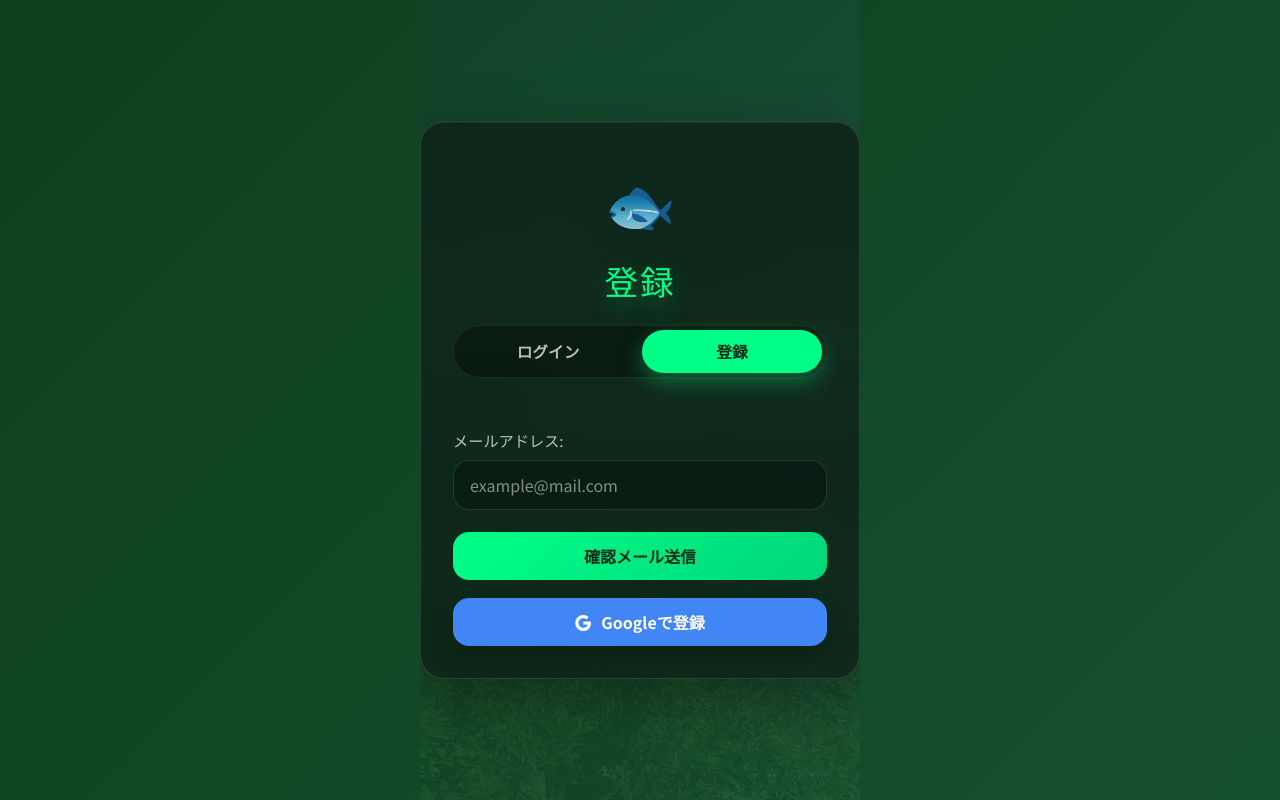
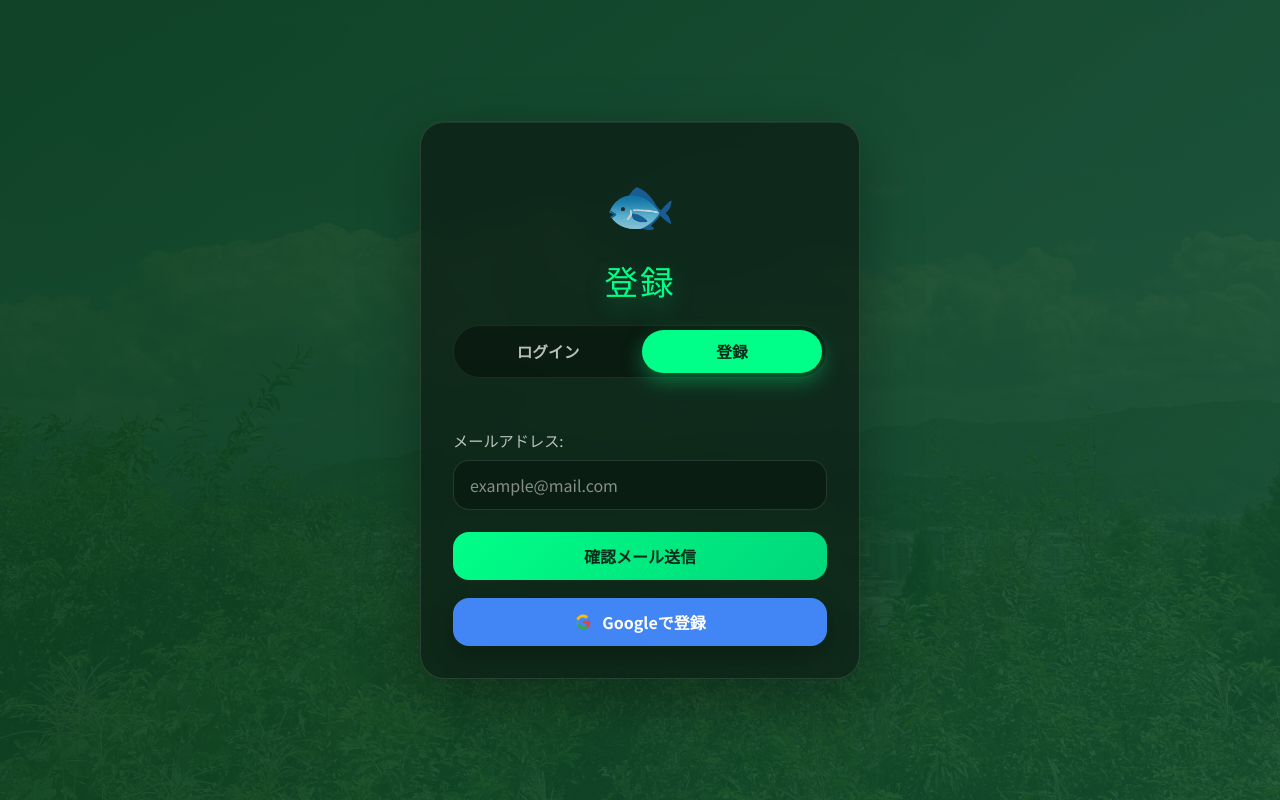
Before and after one commit to kota-kawa/Chat-Core, a Next.js app in the folder frontend/: page /register in a window 1280 px wide. Built offline with nearby package versions, Linux system fonts and the light colour scheme; no server answers.

Commit message:
ログインページの表示を改善

```diff
--- a/frontend/components/auth/auth_gateway_page.tsx
+++ b/frontend/components/auth/auth_gateway_page.tsx
@@ -1,4 +1,5 @@
 import Head from "next/head";
+import { Outfit } from "next/font/google";
 import { useEffect, useRef, useState, type MutableRefObject } from "react";
 
 type AuthMode = "login" | "register";
@@ -44,6 +45,12 @@ const MODE_CONFIG: Record<AuthMode, ModeConfig> = {
 const REDIRECT_DELAY_MS = 2000;
 const MODAL_AUTO_CLOSE_MS = 2000;
 const MODAL_CLOSE_ANIMATION_MS = 500;
+
+const authHeadingFont = Outfit({
+  subsets: ["latin"],
+  weight: ["400", "500", "600", "700"],
+  display: "swap"
+});
 
 type AuthGatewayPageProps = {
   initialMode: AuthMode;
@@ -130,11 +137,13 @@ export default function AuthGatewayPage({ initialMode }: AuthGatewayPageProps) {
         console.error("Error checking login state:", error);
       }
     };
-
-    void checkLoginState();
+    const checkTimerId = window.setTimeout(() => {
+      void checkLoginState();
+    }, 0);
 
     return () => {
       cancelled = true;
+      clearTimeout(checkTimerId);
       clearTimer(modalAutoCloseTimerRef);
       clearTimer(modalCloseAnimationTimerRef);
       clearTimer(redirectTimerRef);
@@ -229,19 +238,9 @@ export default function AuthGatewayPage({ initialMode }: AuthGatewayPageProps) {
         <meta charSet="UTF-8" />
         <meta name="viewport" content="width=device-width, initial-scale=1.0" />
         <title>AIチャット 認証</title>
-        <link rel="preconnect" href="https://fonts.googleapis.com" />
-        <link rel="preconnect" href="https://fonts.gstatic.com" crossOrigin="anonymous" />
-        <link
-          rel="stylesheet"
-          href="https://fonts.googleapis.com/css2?family=Outfit:wght@400;500;600;700&family=Noto+Sans+JP:wght@400;500;700&display=swap"
-        />
         <link rel="icon" type="image/webp" href="/static/favicon.webp" />
         <link rel="icon" type="image/png" href="/static/favicon.png" />
         <link rel="apple-touch-icon" sizes="180x180" href="/static/apple-touch-icon.png" />
-        <link
-          rel="stylesheet"
-          href="https://cdn.jsdelivr.net/npm/bootstrap-icons@1.10.5/font/bootstrap-icons.css"
-        />
       </Head>
 
       <div className="auth-page-root">
@@ -333,7 +332,32 @@ export default function AuthGatewayPage({ initialMode }: AuthGatewayPageProps) {
                 window.location.href = "/google-login";
               }}
             >
-              <i className="bi bi-google" /> <span id="googleBtnText">{config.googleLabel}</span>
+              <svg
+                className="google-icon"
+                viewBox="0 0 24 24"
+                width="18"
+                height="18"
+                aria-hidden="true"
+                focusable="false"
+              >
+                <path
+                  fill="#EA4335"
+                  d="M12 10.2v3.9h5.5c-.2 1.2-.9 2.2-1.9 3v2.5h3.1c1.8-1.6 2.8-4.1 2.8-7 0-.7-.1-1.5-.2-2.2H12z"
+                />
+                <path
+                  fill="#34A853"
+                  d="M12 22c2.7 0 5-0.9 6.6-2.4l-3.1-2.5c-.9.6-2 .9-3.4.9-2.6 0-4.8-1.7-5.6-4.1H3.3v2.6C4.9 19.8 8.2 22 12 22z"
+                />
+                <path
+                  fill="#4A90E2"
+                  d="M6.4 13.9c-.2-.6-.3-1.2-.3-1.9s.1-1.3.3-1.9V7.5H3.3C2.5 9 2 10.5 2 12s.5 3 1.3 4.5l3.1-2.6z"
+                />
+                <path
+                  fill="#FBBC05"
+                  d="M12 6.1c1.5 0 2.8.5 3.9 1.5l2.9-2.9C17 2.9 14.7 2 12 2 8.2 2 4.9 4.2 3.3 7.5l3.1 2.6c.8-2.4 3-4 5.6-4z"
+                />
+              </svg>
+              <span id="googleBtnText">{config.googleLabel}</span>
             </button>
           </div>
         </div>
@@ -372,9 +396,10 @@ export default function AuthGatewayPage({ initialMode }: AuthGatewayPageProps) {
         .auth-page-root {
           margin: 0;
           padding: 0;
-          font-family: "Outfit", "Noto Sans JP", "Hiragino Kaku Gothic ProN", "Segoe UI", sans-serif;
+          font-family: ${authHeadingFont.style.fontFamily}, var(--font-app-sans), "Segoe UI", sans-serif;
           background: linear-gradient(135deg, var(--bg-1), var(--bg-2));
           min-height: 100vh;
+          min-height: 100dvh;
           width: 100%;
           display: flex;
           justify-content: center;
@@ -382,6 +407,13 @@ export default function AuthGatewayPage({ initialMode }: AuthGatewayPageProps) {
           color: var(--text);
           overflow: hidden;
           position: relative;
+        }
+
+        .auth-page-root {
+          width: 100vw;
+          min-height: 100vh;
+          min-height: 100dvh;
+          isolation: isolate;
         }
 
         .auth-container {
@@ -536,6 +568,11 @@ export default function AuthGatewayPage({ initialMode }: AuthGatewayPageProps) {
           margin: 18px auto 0;
         }
 
+        .google-icon {
+          flex: 0 0 auto;
+          display: block;
+        }
+
         .google-btn:hover {
           transform: translateY(-1px);
           box-shadow: 0 16px 28px rgba(0, 0, 0, 0.25);
@@ -570,14 +607,18 @@ export default function AuthGatewayPage({ initialMode }: AuthGatewayPageProps) {
         }
 
         .chat-background {
-          position: absolute;
-          top: 0;
-          left: 0;
-          width: 100%;
-          height: 100%;
-          background: url("/static/img.jpg") no-repeat center center / cover;
+          position: fixed;
+          inset: 0;
+          width: 100vw;
+          height: 100vh;
+          height: 100dvh;
+          background-image: url("/static/img.jpg");
+          background-repeat: no-repeat;
+          background-position: center center;
+          background-size: cover;
           opacity: 0.22;
           z-index: 0;
+          pointer-events: none;
         }
 
         .chat-background::after {
```
